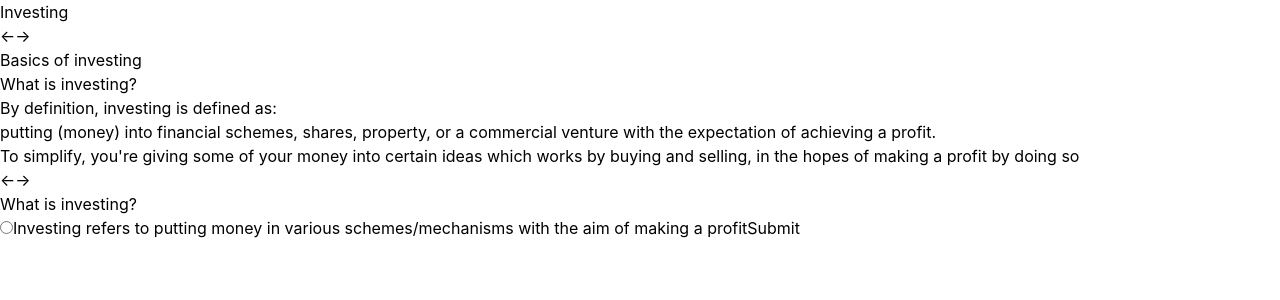
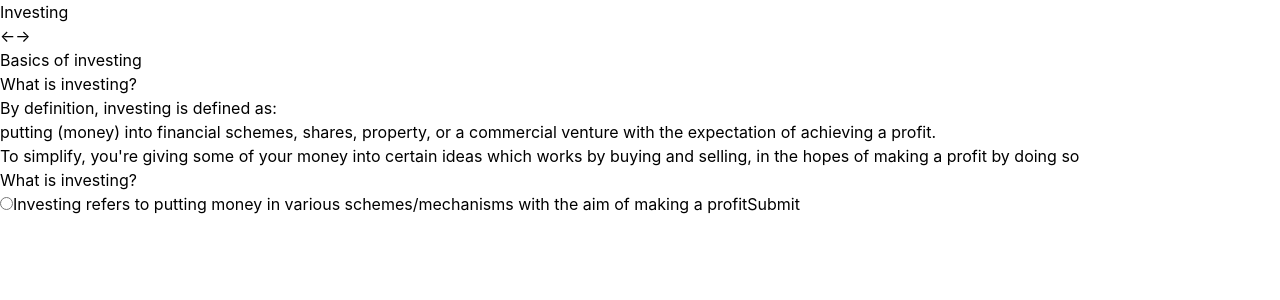
Before and after one commit to WhackyBoyg0d/finance-helper, a React (Create React App) app: page /courses/Investing in a window 1280 px wide. Shown: the top 300 px of the page. Built offline with nearby package versions, Linux system fonts and the light colour scheme.

Commit message:
finished questions

```diff
--- a/src/components/courses/individual/index.tsx
+++ b/src/components/courses/individual/index.tsx
@@ -22,7 +22,7 @@ export function IndividualCourse(): JSX.Element {
         <div>
             <p>{course.name}</p>
             <SlideWithControls course={course}></SlideWithControls>
-            <QuestionWithControls course={course}></QuestionWithControls>
+            <Question course={course}></Question>
         </div>
     )
 }
@@ -43,20 +43,4 @@ function SlideWithControls(props: {course: Course}): JSX.Element {
     )
 }
 
-function QuestionWithControls(props: {course: Course}): JSX.Element {
-    const [index, setIndex] = useState(0);
-
-    return (
-        <div>
-            <button onClick={() => {
-                    if(index > 0) setIndex(index - 1)
-                }}>←</button>
-                <button onClick={() => {
-                    if(index < props.course.questions.length - 1) setIndex(index + 1)
-                }}>→</button>
-                <Question course={props.course} index={index}></Question>
-        </div>
-    )
-}
-
 export default IndividualCourse;
--- a/src/components/courses/individual/question.tsx
+++ b/src/components/courses/individual/question.tsx
@@ -1,50 +1,50 @@
 import React, { useEffect, useState } from "react";
+import { useNavigate } from "react-router-dom";
+
+const ANSWER_COUNT = 5;
 
 export function Question(
     props: {
         course: Course;
-        index: number;
     }): JSX.Element {
 
-    const ANSWER_COUNT = 5;
+    const navigate = useNavigate();
+    const [index, setIndex] = useState(0);
 
-    const questions = props.course.questions;
-    const question = questions[props.index].question;
-
-    const allPossibleAnswers = questions.map((questionWithAnswer) => questionWithAnswer.answer);
-
-    const answers = [questions[props.index].answer];
-    for(let i = 0; i < ANSWER_COUNT; i++) answers.push(selectRandomAnswer(allPossibleAnswers, answers));
-
-    let [shuffledAnswers, setShuffledAnswers] = useState(answers);
+    let [answer, setAnswer] = useState("");
+    let [question, setQuestion] = useState(props.course.questions[index].question);
 
     useEffect(() => {
+        setQuestion(props.course.questions[index].question);
+
+        const allPossibleAnswers = props.course.questions.map((questionWithAnswer) => questionWithAnswer.answer);
+
+        const answers = [props.course.questions[index].answer];
+        for(let i = 0; i < ANSWER_COUNT; i++) answers.push(selectRandomAnswer(allPossibleAnswers, answers));
+
         shuffleArr(answers)
         setShuffledAnswers(answers);
-    }, [props.index]);
+    }, [index]);
 
-    let [selectedAnswer, setSelectedAnswer] = useState("");
+    let [shuffledAnswers, setShuffledAnswers] = useState([] as Array<string>);
 
     return (
-        <form>
+        <div>
             <h1>{question}</h1>
-            {shuffledAnswers.map((answer: string, index: number) => {
-                if(answer != undefined) {
+            {shuffledAnswers.map((answer: string, answerIndex: number) => {
+                if(answer !== undefined) {
                     return (
-                        <label key={"answer" + index}><input type='radio' name="answer" value={answer} onChange={() => setSelectedAnswer(answer)}></input>{answer}</label>
+                        <label key={"answer" + answerIndex}><input type='radio' name="answer" onChange={(element) => setAnswer(answer)}></input>{answer}</label>
                     )
                 }
             })}
             <button onClick={() => {
-                console.log(selectedAnswer);
-                if(selectedAnswer == questions[props.index].answer) {
-                    alert("Correct answer!");
-                }
-                else {
-                    alert("Bad answer");
-                }
+                if(answer === props.course.questions[index].answer) alert("TODO increase points for right answer");
+
+                if(index < props.course.questions.length - 1) setIndex(index + 1)
+                else navigate("/courses")
             }}>Submit</button>
-        </form>
+        </div>
     )
 }
 
--- a/src/data/courses.json
+++ b/src/data/courses.json
@@ -6,7 +6,9 @@
                 "title": "Welcome to Finwise",
                 "body": [
                     "Hi, we would like to welcome you to Finwise",
-                    "We are a financial planner aimed to improve financial literacy in our users"
+                    "We are a 5 member team",
+                    "We are a financial aid aimed to improve financial literacy in our users",
+                    "We promote education through reinforcement learning directly after reading"
                 ],
                 "image_source": "welcome.jpg"
             },
@@ -21,12 +23,24 @@
         ],
         "questions": [
             {
+                "question": "Try out the questions - Click the 'Right Answer' option to procced",
+                "answer": "Right Answer"
+            },
+            {
                 "question": "Who are we?",
                 "answer": "Finwise"
             },
             {
                 "question": "What are our goals?",
                 "answer": "Improve Financial Literacy"
+            },
+            {
+                "question": "How many team members do we have",
+                "answer": "Five"
+            },
+            {
+                "question": "How fast after the reading do we ask questions",
+                "answer": "Directly"
             }
         ]
     },
```
